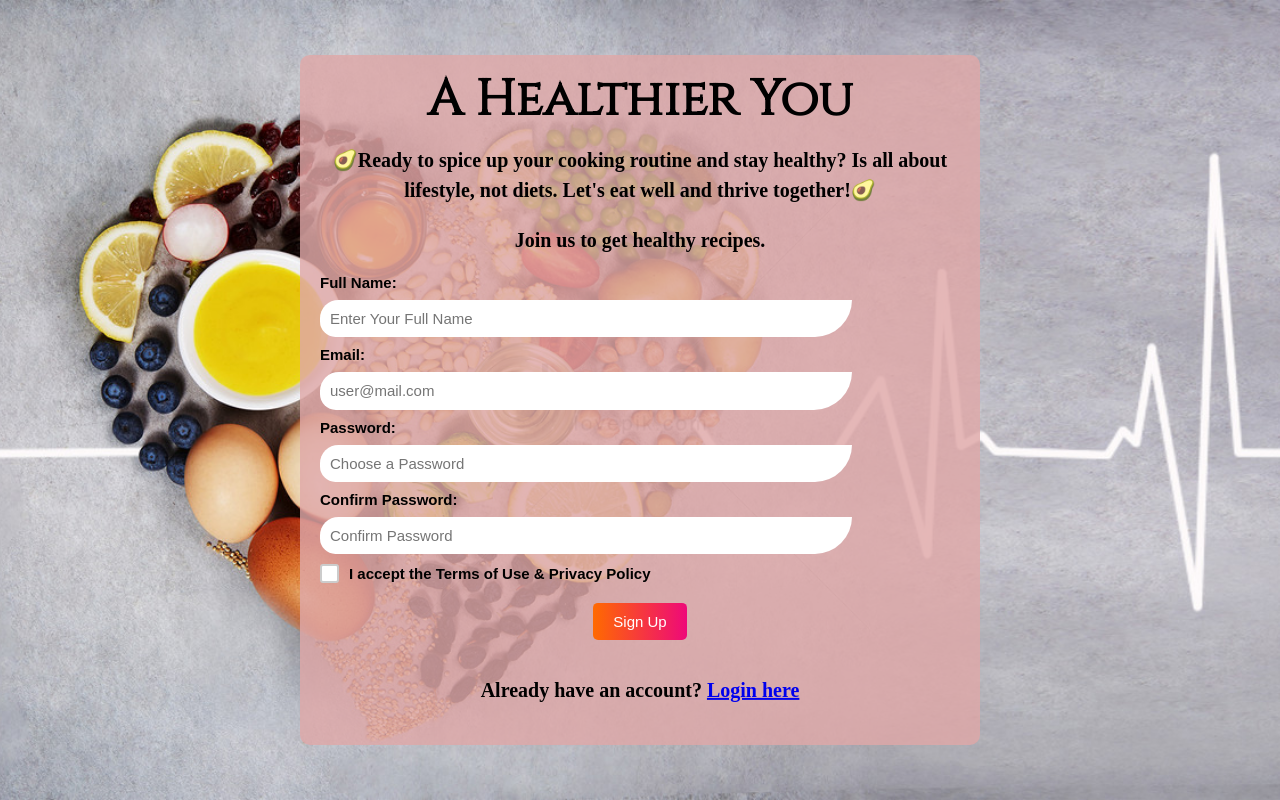
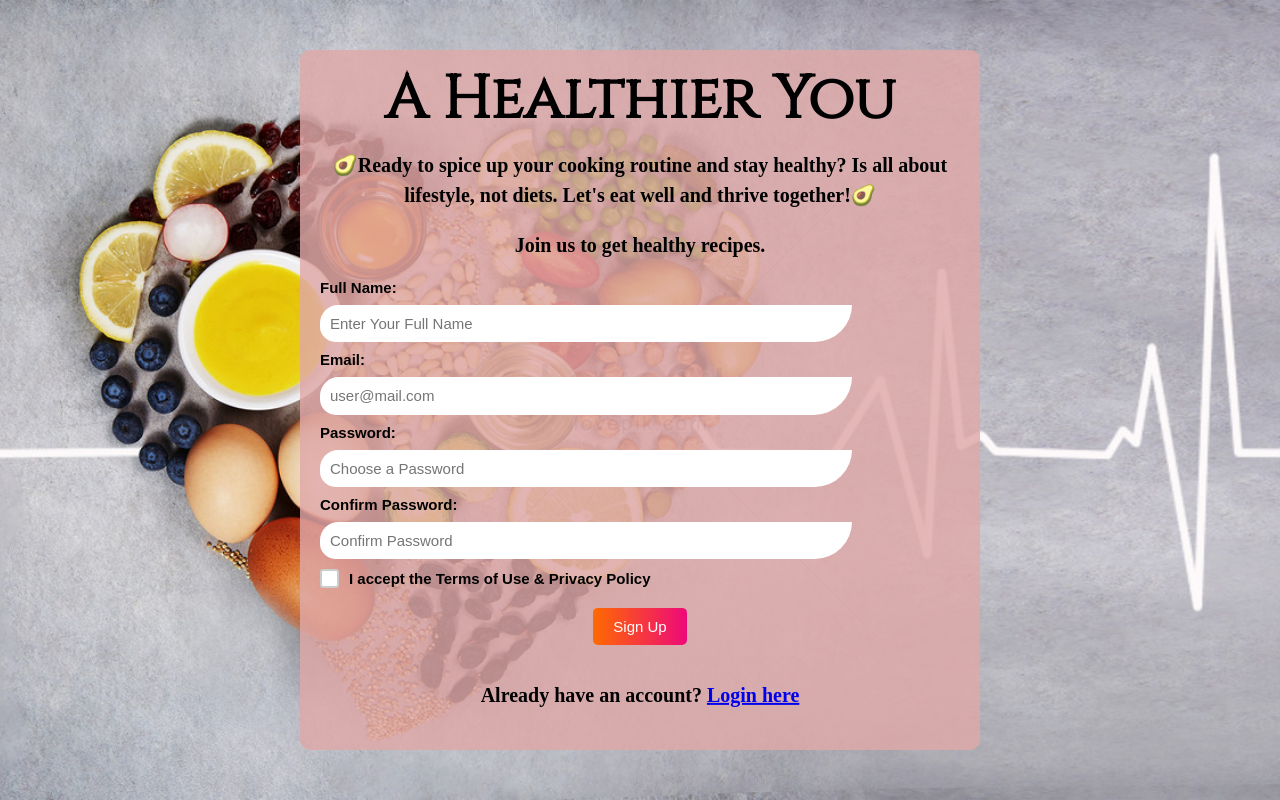
Before and after one commit to lortiz6/ITMD362-Project1-Final_Turn_In, a plain HTML site: page index.html in a window 1280 px wide. Drawn offline with Linux system fonts and the light colour scheme.

Commit message:
changed font size and font weight for h1 and p

```diff
--- a/css/style.css
+++ b/css/style.css
@@ -29,8 +29,8 @@ body {
 }
 h1 {
   margin-bottom: 20px;
-  font-weight: bold;
-  font-size: 32px;
+  font-weight: bolder;
+  font-size: 28px;
   font-family: 'Cinzel', serif;
 }
 p {
@@ -38,7 +38,7 @@ p {
   color: #000000;
   margin: 10px 0;
   font-family: mohave;
-  font-size: 16px;
+  font-size: 15px;
   font-weight: bold;
   line-height: 1.5;
 }
@@ -121,8 +121,8 @@ button#signup-button:hover {
   }
   h1 {
     margin-bottom: 20px;
-    font-weight: bold;
-    font-size: 50px;
+    font-weight: bolder;
+    font-size: 60px;
   }
   p {
     padding-bottom: 10px;
```
